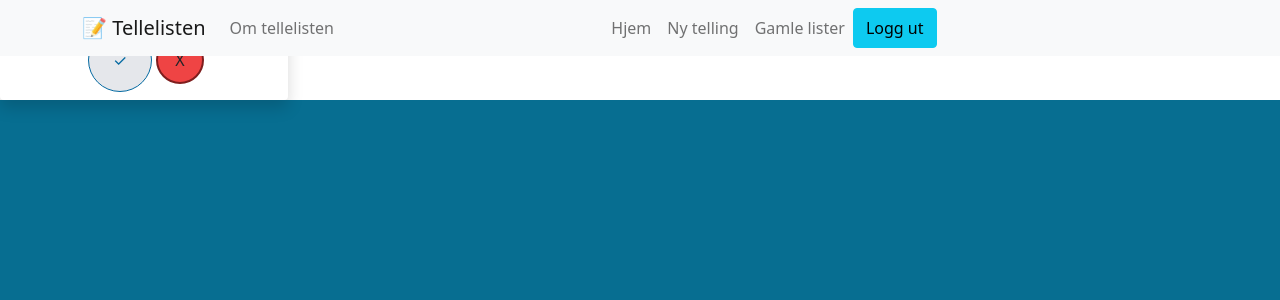
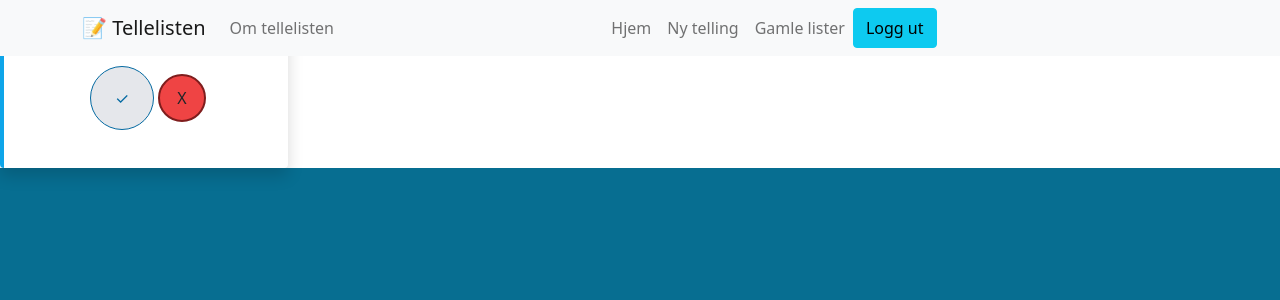
Before and after one commit to torhenningegenes/telleliste, a Next.js app: page /Reg/kid in a window 1280 px wide. Shown: the top 300 px of the page. Built offline with nearby package versions, Linux system fonts and the light colour scheme; no server answers; sample sign-in values are in the browser's storage.

Commit message:
work on design and clean up

```diff
--- a/pages/Old-lists/new-counting.tsx
+++ b/pages/Old-lists/new-counting.tsx
@@ -1,6 +1,6 @@
 import React from "react";
-import { Popover } from "@headlessui/react";
-import { useState } from "react";
+import { Fragment } from "react";
+import { Popover, Transition } from "@headlessui/react";
 import uniqid from "uniqid";
 
 function NewCounting(props: { loading: any; telling: any }) {
@@ -42,13 +42,13 @@ function NewCounting(props: { loading: any; telling: any }) {
                         : "h-14 w-72 bg-white rounded-b-lg flex flex-row align-baseline justify-around shadow-md"
                     }`}
                   >
-                    <div className="text-gray-700 mt-3 ml-3 tracking-wider">
+                    <div className="text-gray-600 mt-3 ml-3 tracking-wider">
                       Se hele listen
                     </div>
 
                     <svg
                       xmlns="http://www.w3.org/2000/svg"
-                      className="h-6 w-6 mt-3 mr-7 text-gray-600"
+                      className="h-6 w-6 mt-3 mr-7 text-gray-400"
                       viewBox="0 0 20 20"
                       fill="currentColor"
                     >
@@ -60,9 +60,17 @@ function NewCounting(props: { loading: any; telling: any }) {
                     </svg>
                   </div>
                 </Popover.Button>
-
-                <Popover.Panel className="absolute z-10">
-                  <div className="grid grid-cols-1 bg-white w-64 rounded-b-lg text-gray-700">
+                <Transition
+                  as={Fragment}
+                  enter="transition ease-out duration-300"
+                  enterFrom="opacity-0 translate-y-1"
+                  enterTo="opacity-100 translate-y-0"
+                  leave="transition ease-in duration-150"
+                  leaveFrom="opacity-100 translate-y-0"
+                  leaveTo="opacity-0 translate-y-1"
+                >
+                  <Popover.Panel className="absolute z-10 ">
+                    <div className="grid grid-cols-1 bg-white w-72 rounded-b-lg text-gray-700 ">
                       {/* <pre>
                       <React.Fragment>{JSON.stringify(telling)}</React.Fragment>
                     </pre> */}
@@ -71,7 +79,7 @@ function NewCounting(props: { loading: any; telling: any }) {
                         {telling.map((barn: any) => (
                           <li
                             key={uniqid()}
-                          className="text-lg mb-1 hover:text-sky-500"
+                            className="text-lg mb-1  hover:text-sky-500"
                           >
                             {barn.navn}
                           </li>
@@ -79,6 +87,7 @@ function NewCounting(props: { loading: any; telling: any }) {
                       </ul>
                     </div>
                   </Popover.Panel>
+                </Transition>
               </>
             )}
           </Popover>
--- a/pages/Reg/index.js
+++ b/pages/Reg/index.js
@@ -83,7 +83,7 @@ function RegKids() {
 
   return (
     <>
-      <section className=" container d-flex flex-column align-items-center justify-content-center h-100 bg-gray-100 shadow-md ">
+      <section className=" container min-w-full d-flex flex-column align-items-center justify-content-center h-100 bg-gray-50 shadow-md ">
         <h1 className="text-gray-700 uppercase leading-3 mt-24 mb-4">
           {regCount}
         </h1>
--- a/pages/Reg/kid.js
+++ b/pages/Reg/kid.js
@@ -15,8 +15,17 @@ function Kid(props) {
         <li
           key={uniqid()}
           //className="list-group-item list-barn d-flex flex-row justify-content-between align-items-center mt-4 shadow border-0 rounded-1"
-          className="h-auto w-72  list-none flex flex-col justify-items-center items-center rounded shadow mb-2 p-2 "
+          className="h-auto w-72  list-none flex flex-row justify-start  items-center rounded shadow mt-2 "
         >
+          <div classname="sidebar">
+            {clicked ? (
+              null()
+            ) : (
+              <div className=" w-1 h-40  bg-sky-500 rounded-tl rounded-bl"></div>
+            )}
+          </div>
+
+          <div className="cardItems flex flex-col flex-grow justify-around items-center py-2">
             <div
               className="navnOgAvdeling text-lg uppercase text-gray-700 tracking-wide"
               key={uniqid()}
@@ -42,6 +51,7 @@ function Kid(props) {
                 setShowKid={setShowKid}
               />
             </div>
+          </div>
         </li>
       ) : (
         <li
--- a/pages/telling/antall-barn.js
+++ b/pages/telling/antall-barn.js
@@ -1,6 +1,3 @@
-import { useAppContext } from "../AppWrapper";
-import { useEffect } from "react";
-
 function AntallBarn(props) {
   let { antall } = props;
 
--- a/pages/telling/barn.js
+++ b/pages/telling/barn.js
@@ -5,17 +5,17 @@ import NyTelling from "./nytelling";
 function Barn(props) {
   const { id, navn, avdeling } = props;
   const [totalKids, setTotalKids] = useRef();
-
   //console.log(id, navn);
 
   return (
     <>
       <li
-        className="list-group-item list-barn d-flex flex-row justify-content-between align-items-center mt-4"
+        className="list-group-item  d-flex flex-row justify-content-between align-items-center mt-4"
         key={id}
       >
         <div className="navnOgAvdeling">
           <h4>{navn}</h4>
+
           <h6>{avdeling}</h6>
         </div>
 
--- a/pages/telling/button.js
+++ b/pages/telling/button.js
@@ -1,6 +1,6 @@
 import classes from "./button.module.css";
 import { useState, useRef } from "react";
-import { useAppContext } from "../AppWrapper";
+import useAppContext from "../../context/AppWrapper";
 
 function CountButton(props) {
   //We dont need to use state on the count button
--- a/pages/telling/registrere-telling.js
+++ b/pages/telling/registrere-telling.js
@@ -1,4 +1,4 @@
-import { setUseAppContext, useAppContext } from "../AppWrapper";
+import useAppContext from "../../context/AppWrapper";
 
 function RegistrereTelling(props) {
   //Getting context
```
Lines whose indentation alone changed are shown as unchanged.
